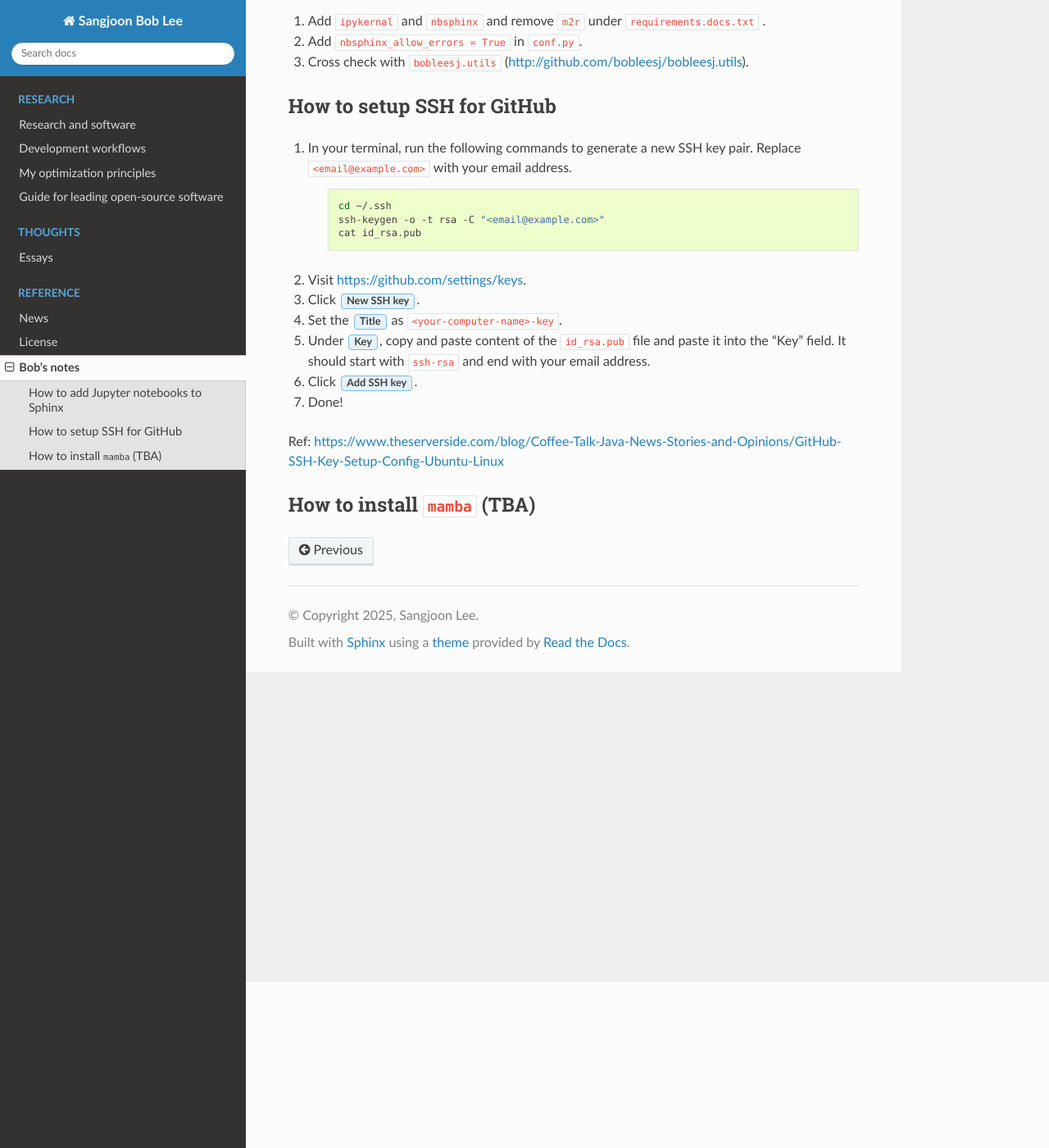
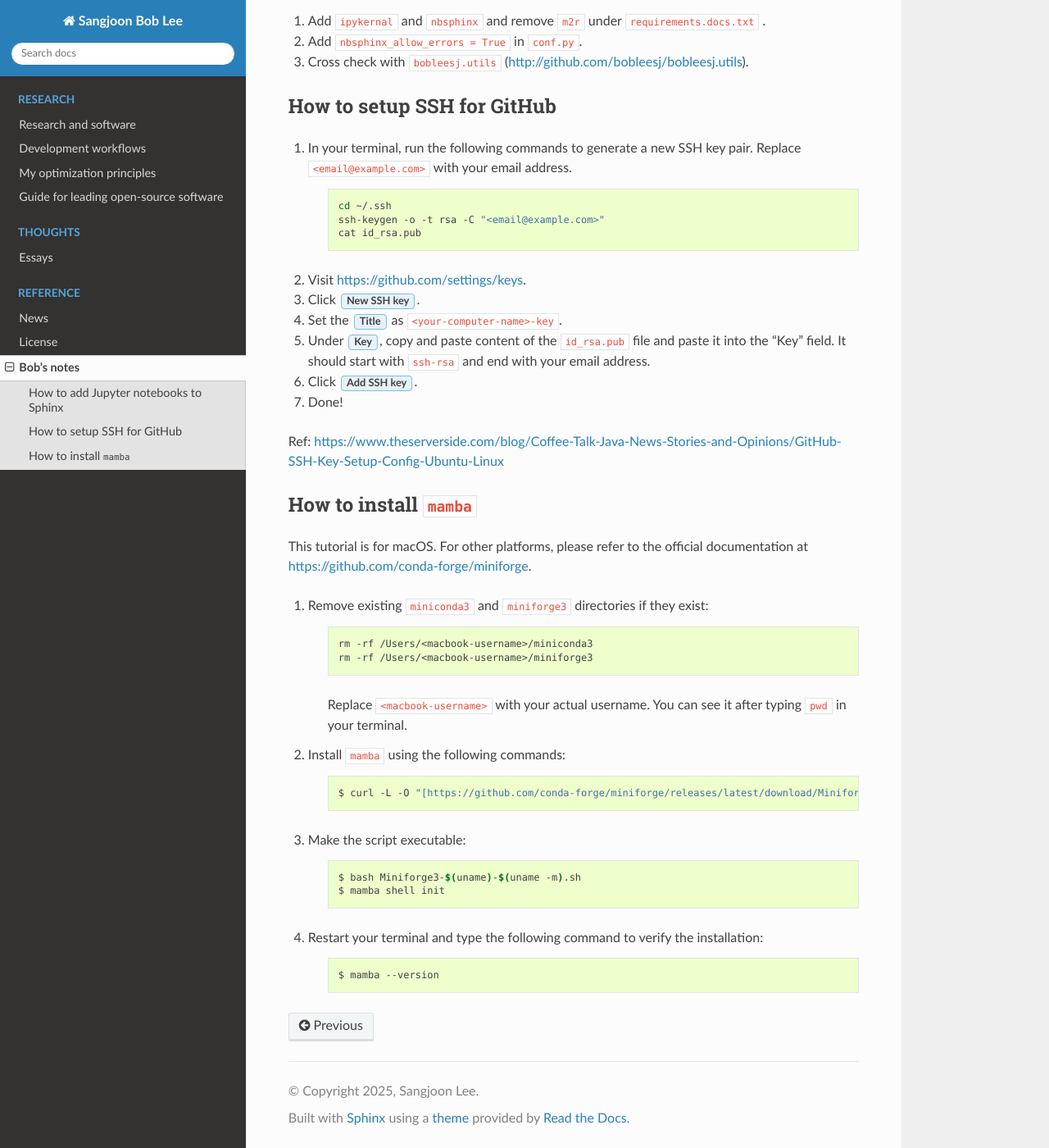
Before and after one commit to bobleesj/bobleesj.github.io, a Sphinx documentation site: the page built from doc/source/notes.rst, in a window 1280 px wide and 1400 px high, scrolled down 202 px. Shown: the whole window at 82% size. Built offline with Sphinx 7.4.7 and the Read the Docs theme 3.1.0, drawn with Linux system fonts in a browser that asks for light colours; pages that are not in the unit, such as notebooks, are missing from menus.

Commit message:
docs: add mamba install instructions

```diff
--- a/doc/source/notes.rst
+++ b/doc/source/notes.rst
@@ -33,5 +33,35 @@ How to setup SSH for GitHub
 
 Ref: https://www.theserverside.com/blog/Coffee-Talk-Java-News-Stories-and-Opinions/GitHub-SSH-Key-Setup-Config-Ubuntu-Linux
 
-How to install ``mamba`` (TBA)
-------------------------------
+How to install ``mamba``
+------------------------
+
+This tutorial is for macOS. For other platforms, please refer to the official documentation at https://github.com/conda-forge/miniforge.
+
+#. Remove existing ``miniconda3`` and ``miniforge3`` directories if they exist:
+
+    .. code-block:: bash
+
+        rm -rf /Users/<macbook-username>/miniconda3
+        rm -rf /Users/<macbook-username>/miniforge3
+
+    Replace ``<macbook-username>`` with your actual username. You can see it after typing ``pwd`` in your terminal.
+
+#. Install ``mamba`` using the following commands:
+
+    .. code-block:: bash
+
+        $ curl -L -O "[https://github.com/conda-forge/miniforge/releases/latest/download/Miniforge3-$(uname)-$](https://github.com/conda-forge/miniforge/releases/latest/download/Miniforge3-$(uname)-$)(uname -m).sh"
+
+#. Make the script executable:
+
+    .. code-block:: bash
+
+        $ bash Miniforge3-$(uname)-$(uname -m).sh
+        $ mamba shell init
+
+#. Restart your terminal and type the following command to verify the installation:
+
+    .. code-block:: bash
+
+        $ mamba --version
```
